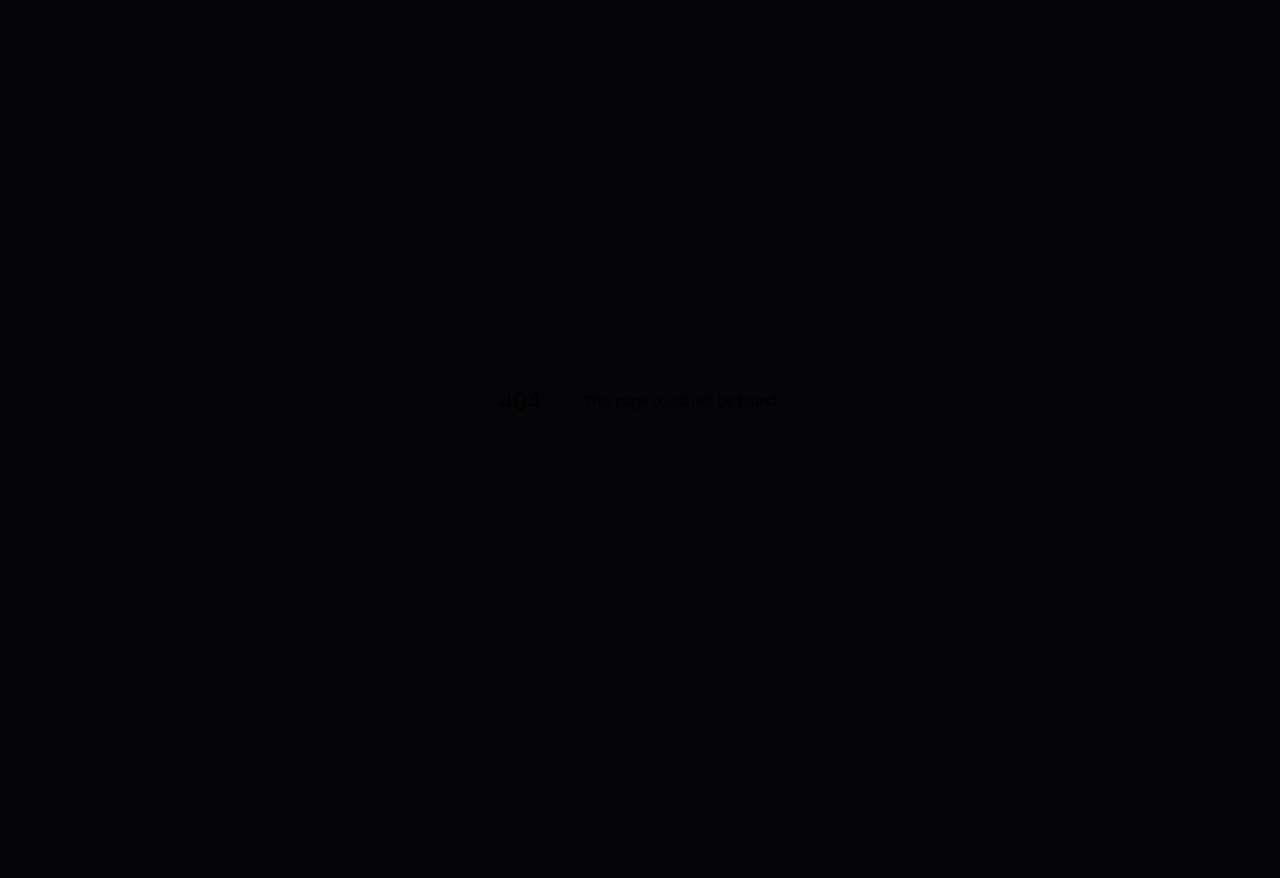
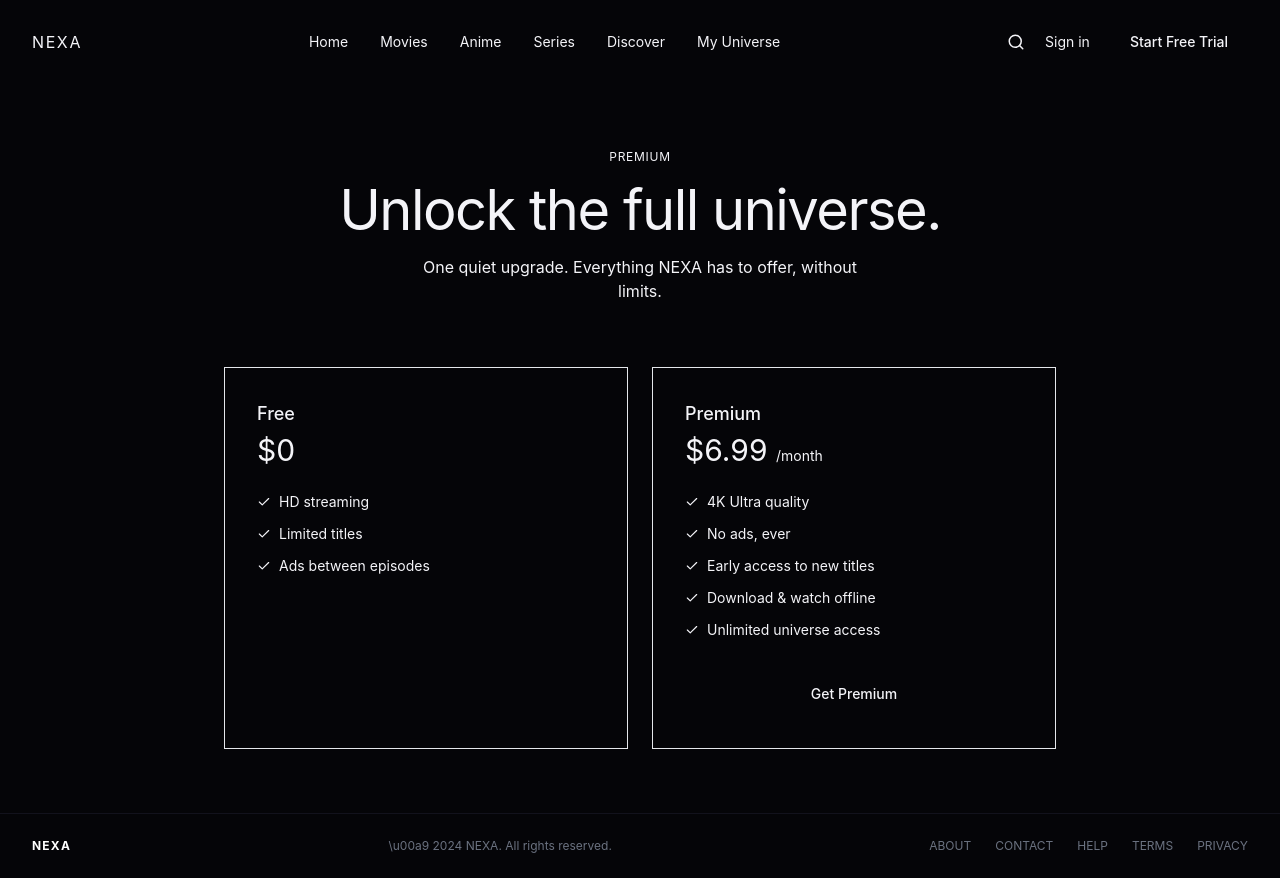
Before and after one commit to snsesu/Tzi, a Next.js app: page /premium in a window 1280 px wide. Before the commit this address had no page. Before the commit the page ends 800 px from the top, so only its background shows below. Built offline with nearby package versions, Linux system fonts and the light colour scheme.

Commit message:
Add Premium/Subscription page: quiet plan comparison

```diff
--- /dev/null
+++ b/app/premium/page.tsx
@@ -0,0 +1,61 @@
+import { Check } from "lucide-react";
+import Navbar from "@/components/Navbar";
+import Footer from "@/components/Footer";
+
+const freeFeatures = ["HD streaming", "Limited titles", "Ads between episodes"];
+const premiumFeatures = [
+  "4K Ultra quality",
+  "No ads, ever",
+  "Early access to new titles",
+  "Download & watch offline",
+  "Unlimited universe access",
+];
+
+export default function PremiumPage() {
+  return (
+    <main className="min-h-screen bg-cosmic">
+      <Navbar />
+      <section className="px-8 py-16 max-w-4xl mx-auto text-center">
+        <p className="text-[12px] uppercase tracking-[0.06em] text-iris mb-4">Premium</p>
+        <h1 className="font-normal text-carbon mb-4" style={{ fontSize: "clamp(32px,5vw,56px)", lineHeight: 1.02, letterSpacing: "-1.5px" }}>
+          Unlock the full universe.
+        </h1>
+        <p className="text-smoke max-w-md mx-auto mb-16">
+          One quiet upgrade. Everything NEXA has to offer, without limits.
+        </p>
+
+        <div className="grid md:grid-cols-2 gap-6 text-left">
+          <div className="rounded-card border border-charcoal bg-graphite p-8">
+            <p className="text-lg font-medium text-carbon mb-1">Free</p>
+            <p className="text-3xl font-normal text-carbon mb-6">$0</p>
+            <ul className="space-y-3">
+              {freeFeatures.map((f) => (
+                <li key={f} className="flex items-center gap-2 text-sm text-smoke">
+                  <Check size={14} className="text-smoke" /> {f}
+                </li>
+              ))}
+            </ul>
+          </div>
+
+          <div className="rounded-card border border-twilight shadow-halo bg-graphite p-8">
+            <p className="text-lg font-medium text-carbon mb-1">Premium</p>
+            <p className="text-3xl font-normal text-carbon mb-6">
+              $6.99 <span className="text-sm text-smoke font-normal">/month</span>
+            </p>
+            <ul className="space-y-3 mb-8">
+              {premiumFeatures.map((f) => (
+                <li key={f} className="flex items-center gap-2 text-sm text-carbon">
+                  <Check size={14} className="text-iris" /> {f}
+                </li>
+              ))}
+            </ul>
+            <button className="w-full py-3 rounded-pill bg-carbon text-obsidian text-sm font-medium">
+              Get Premium
+            </button>
+          </div>
+        </div>
+      </section>
+      <Footer />
+    </main>
+  );
+}
```
